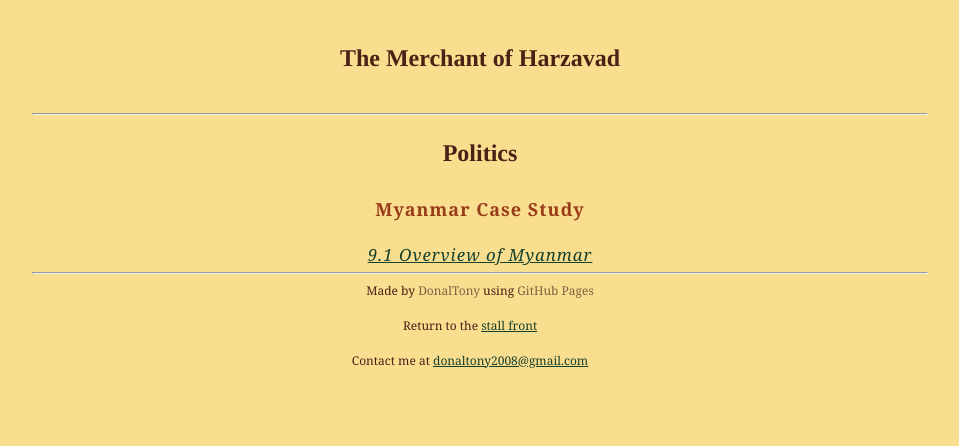
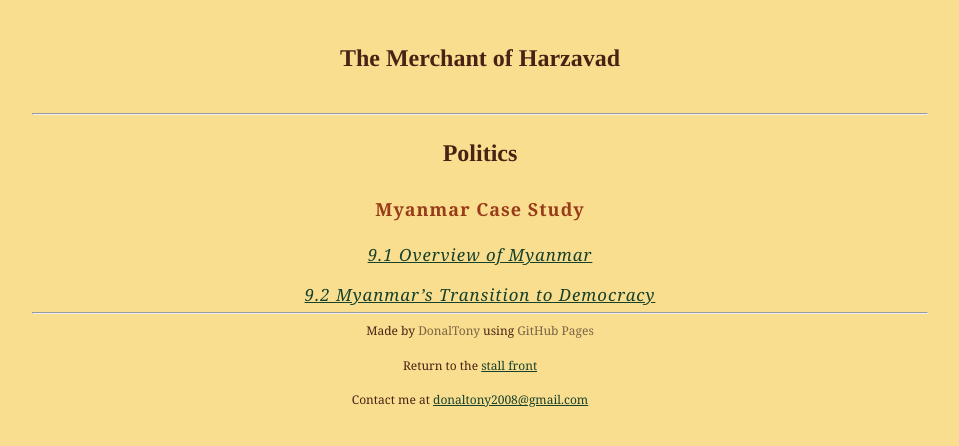
Before and after one commit to dvaraka/the-merchant, a Jekyll site: the page built from notes/year9/hass/politics/politics.md, in a window 1280 px wide. Shown: the top 446 px of the page, without its empty margins (160-1119 px from the left). Built offline with Jekyll 4.4.1, drawn with Linux system fonts in a browser that asks for light colours; our own code applies the rules of GitHub Pages for plain Markdown files.

Commit message:
Update politics.md

```diff
--- a/notes/year9/hass/politics/politics.md
+++ b/notes/year9/hass/politics/politics.md
@@ -6,3 +6,4 @@
 
 ## Myanmar Case Study
 ### [9.1 Overview of Myanmar](/the-merchant/notes/year9/hass/politics/myanmar-case-study/overview.html)
+### [9.2 Myanmar's Transition to Democracy](/the-merchant/notes/year9/hass/politics/myanmar-case-study/transition-to-democracy.html)
```
